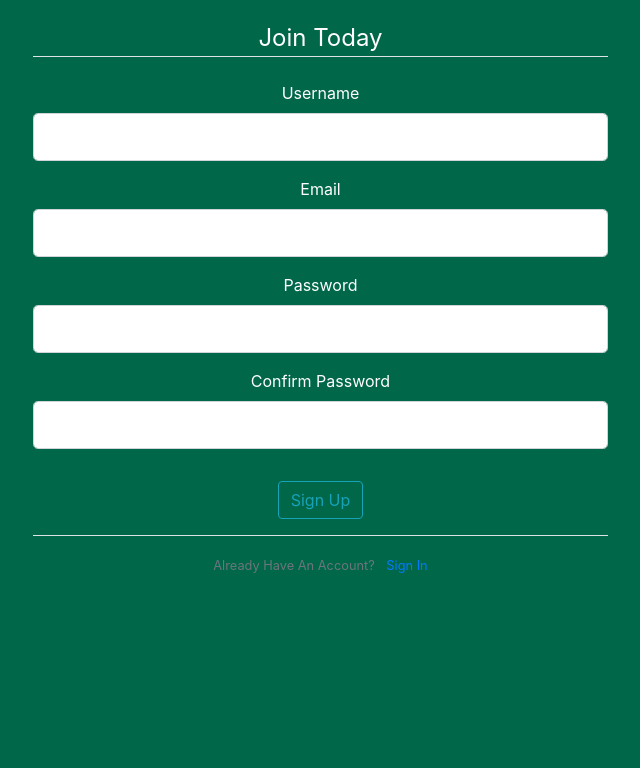
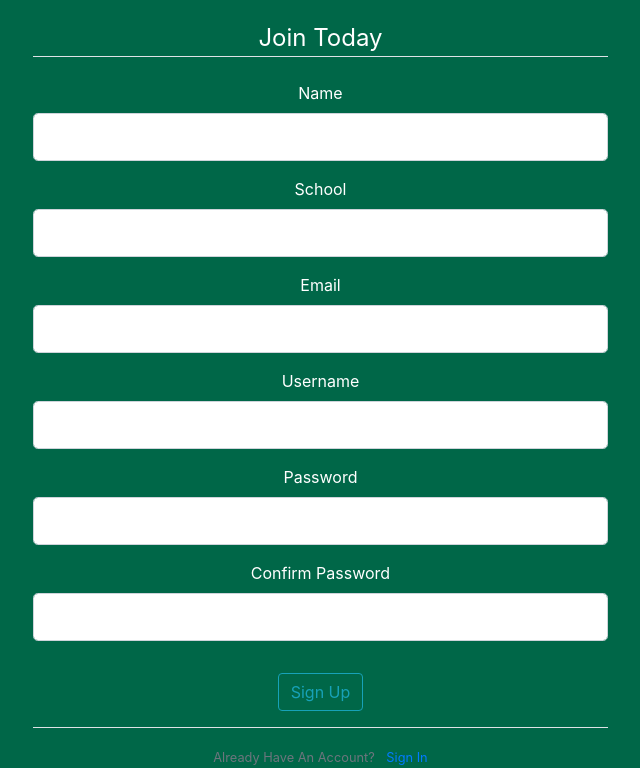
Before and after one commit to LokeshAnjaneya1998/BullTrack-Website-Flask-Python, a Flask app: page /register in a window 1280 px wide. Shown: the part 56-824 px from the top of the page, without its empty margins (12-652 px from the left). Before the commit the page ends 629 px from the top, so only its background shows below. Run offline with Flask 3, Linux system fonts and the light colour scheme; some libraries are stand-ins or nearby versions.

Commit message:
created table for signup

```diff
--- a/app.py
+++ b/app.py
@@ -145,6 +145,13 @@ def register():
     form = RegistrationForm()
     if form.validate_on_submit():
         flash(f'Account created for {form.username.data}!', 'success')
+        print(form.username.data)
+        name = form.name.data
+        school = form.school.data
+        email = form.email.data
+        user_name = form.username.data
+        password = form.password.data
+        connection.insert_signup_data(name,school,email, user_name, password)
         return redirect(url_for('login'))
     return render_template('register.html', title='Register', form=form)
 
--- a/forms.py
+++ b/forms.py
@@ -8,10 +8,6 @@ class RegistrationForm(FlaskForm):
                            validators=[DataRequired(), Length(min=2, max=20)])
     school = StringField('School',
                            validators=[DataRequired(), Length(min=2, max=50)])
-    city = StringField('City',
-                           validators=[DataRequired(), Length(min=2, max=20)])
-    state = StringField('State',
-                           validators=[DataRequired(), Length(min=2, max=20)])
     email = StringField('Email',
                         validators=[DataRequired(), Email()])
     username = StringField('Username',
--- a/templates/register.html
+++ b/templates/register.html
@@ -5,18 +5,33 @@
             {{ form.hidden_tag() }}
             <fieldset class="form-group">
                 <legend class="border-bottom mb-4">Join Today</legend>
+
                 <div class="form-group">
-                    {{ form.username.label(class="form-control-label") }}
+                    {{ form.name.label(class="form-control-label") }}
 
-                    {% if form.username.errors %}
-                        {{ form.username(class="form-control form-control-lg is-invalid") }}
+                    {% if form.name.errors %}
+                        {{ form.name(class="form-control form-control-lg is-invalid") }}
                         <div class="invalid-feedback">
-                            {% for error in form.username.errors %}
+                            {% for error in form.name.errors %}
                                 <span>{{ error }}</span>
                             {% endfor %}
                         </div>
                     {% else %}
-                        {{ form.username(class="form-control form-control-lg") }}
+                        {{ form.name(class="form-control form-control-lg") }}
+                    {% endif %}
+                </div>
+                <div class="form-group">
+                    {{ form.school.label(class="form-control-label") }}
+
+                    {% if form.school.errors %}
+                        {{ form.school(class="form-control form-control-lg is-invalid") }}
+                        <div class="invalid-feedback">
+                            {% for error in form.school.errors %}
+                                <span>{{ error }}</span>
+                            {% endfor %}
+                        </div>
+                    {% else %}
+                        {{ form.school(class="form-control form-control-lg") }}
                     {% endif %}
                 </div>
                 <div class="form-group">
@@ -30,6 +45,20 @@
                         </div>
                     {% else %}
                         {{ form.email(class="form-control form-control-lg") }}
+                    {% endif %}
+                </div>
+                <div class="form-group">
+                    {{ form.username.label(class="form-control-label") }}
+
+                    {% if form.username.errors %}
+                        {{ form.username(class="form-control form-control-lg is-invalid") }}
+                        <div class="invalid-feedback">
+                            {% for error in form.username.errors %}
+                                <span>{{ error }}</span>
+                            {% endfor %}
+                        </div>
+                    {% else %}
+                        {{ form.username(class="form-control form-control-lg") }}
                     {% endif %}
                 </div>
                 <div class="form-group">
```
Also changed, not shown: services/bullsdatabase.py (+11 -0 lines), models/bullsDataBase.db.
